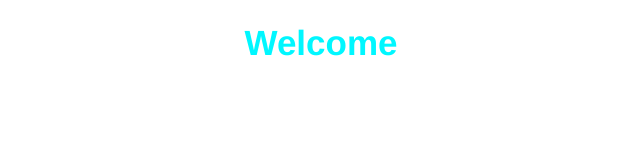
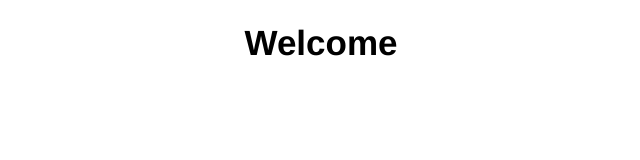
Before and after one commit to Procookie120/Karel, a plain HTML site: page index.html in a window 1280 px wide. Shown: the whole page, without its empty margins (319-959 px from the left). Drawn offline with Linux system fonts and the light colour scheme.

Commit message:
Add files via upload

```diff
--- a/index.html
+++ b/index.html
@@ -4,7 +4,7 @@
         <title>Karel the stupid dog</title>
         <style>
             h1 {
-                color: rgb(0, 247, 255);
+                color: black;
                 font-size: 35px;
                 font-family: Helvetica;
             }
```
